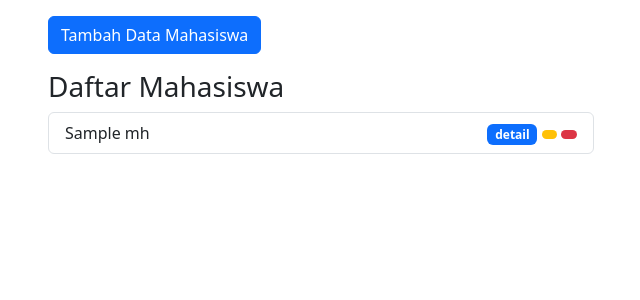
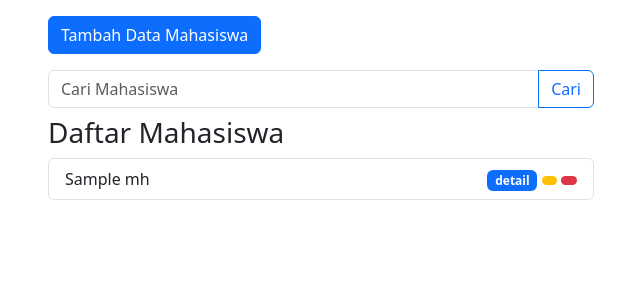
Before and after one commit to abilsabili50/belajar-mvc, a PHP site: the page made by app/views/mahasiswa/index.php in a window 1280 px wide. Shown: the part 56-356 px from the top of the page, without its empty margins (34-674 px from the left). Run offline with PHP 8.4, Linux system fonts and the light colour scheme; the template is opened without the code that fills it: most values are stand-ins (such as "Sample title", 1, 10 or a date in 2020); some libraries are stand-ins or nearby versions.

Commit message:
Menambahkan fitur search

```diff
--- a/app/views/mahasiswa/index.php
+++ b/app/views/mahasiswa/index.php
@@ -6,12 +6,29 @@
         </div>
     </div>
 
-    <div class="row">
+    <div class="row mb-3">
         <div class="col-6">
             <button type="button" class="btn btn-primary tampilModalTambah" data-bs-toggle="modal" data-bs-target="#modalForm">
                 Tambah Data Mahasiswa
             </button>
-            <h3 class="mt-3">Daftar Mahasiswa</h3>
+        </div>
+    </div>
+
+    <div class="row mb-2">
+        <div class="col-6">
+            <form action="<?= BASEURL; ?>/mahasiswa/cari" method="post">
+                <div class="input-group">
+                    <input type="text" class="form-control" placeholder="Cari Mahasiswa" name="keyword" id="keyword" autocomplete="off">
+                    <button class="btn btn-outline-primary" type="submit" id="cari">Cari</button>
+                </div>
+            </form>
+        </div>
+    </div>
+
+    <div class="row">
+        <div class="col-6">
+
+            <h3>Daftar Mahasiswa</h3>
             <ul class="list-group">
                 <?php foreach ($data["mhs"] as $mhs) : ?>
                     <li class="list-group-item d-flex justify-content-between align-items-center">
```
Also changed, not shown: app/controllers/Mahasiswa.php (+9 -0 lines), app/models/Mahasiswa_model.php (+9 -0 lines).
